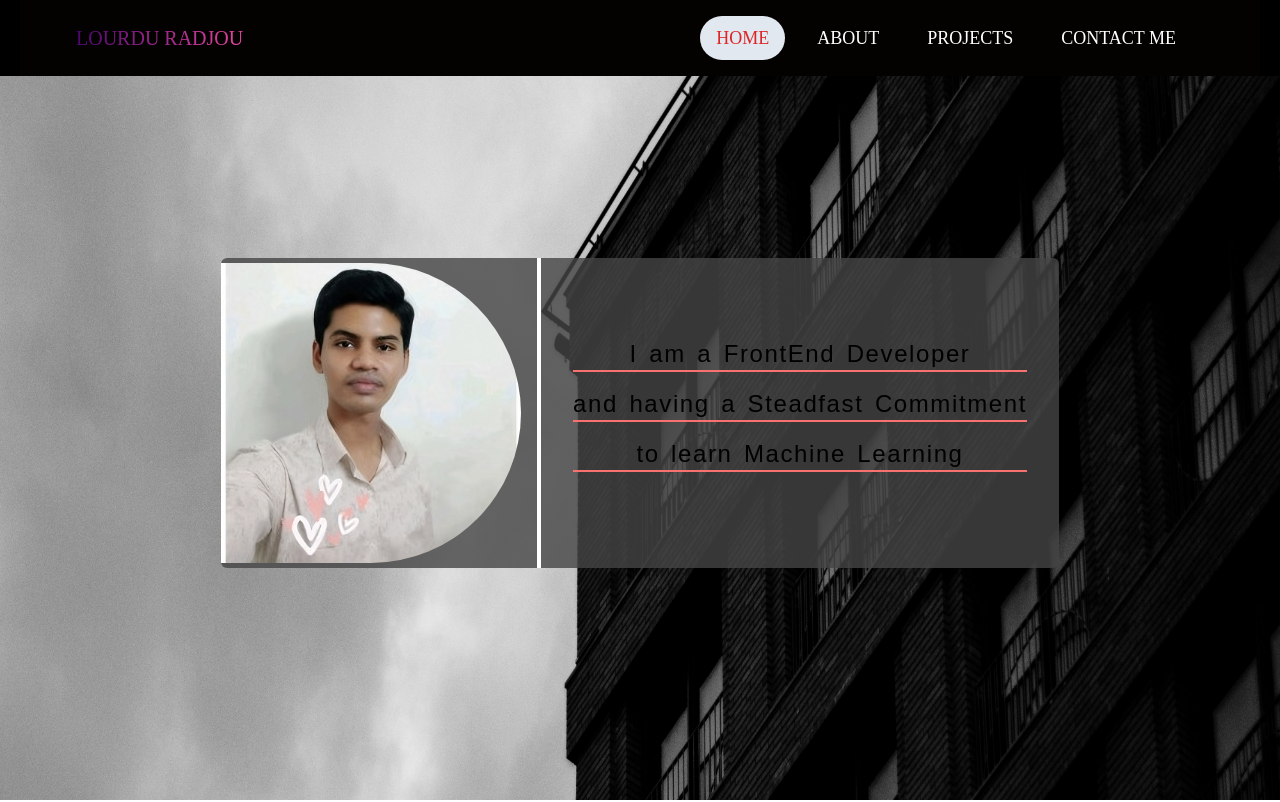
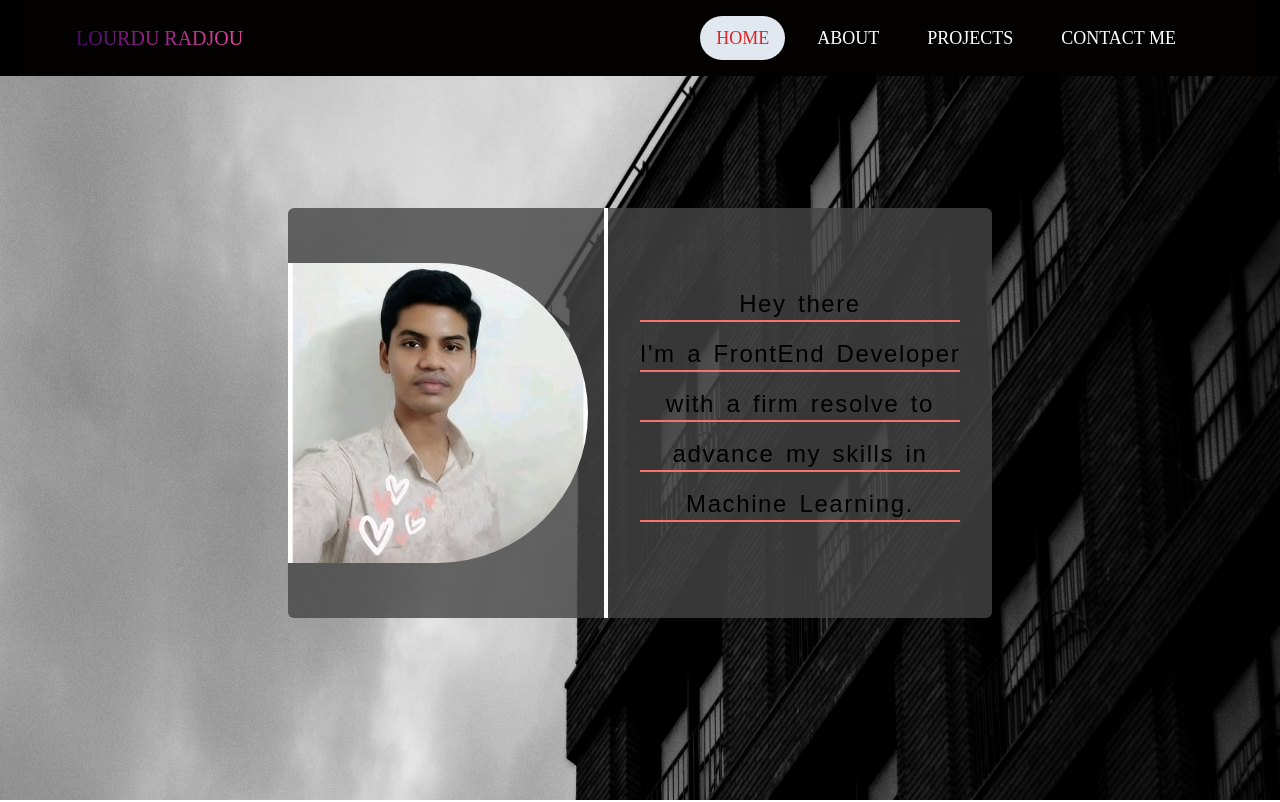
Before and after one commit to lourduradjou/personal-portfolio-reactJS, a React (Create React App) app: page / in a window 1280 px wide. Shown: the top 802 px of the page. Built offline with nearby package versions, Linux system fonts and the light colour scheme.

Commit message:
Info folder where added for easy of use

```diff
--- a/src/data/Info.js
+++ b/src/data/Info.js
@@ -1,6 +1,6 @@
 const data = {
 	about1: 'Hey there , This is,Lourdu Radjou',
-	about2: 'I am a FrontEnd Developer, and having a Steadfast Commitment, to learn Machine Learning',
+	about2: 'Hey there, I\'m a FrontEnd Developer, with a firm resolve to, advance my skills in, Machine Learning.',
 	mainAbout:
 		'I am a dynamic and innovative computer science student deeply passionate about technology, with a particular love for full-stack development and machine learning. My journey in CS has been marked by a relentless pursuit of knowledge and a creative flair for designing intuitive user interfaces and robust backend systems. From crafting elegant React components to architecting seamless user experiences, I thrive on challenges that allow me to merge my analytical mindset with my passion for designing. My ultimate goal is to master artificial intelligence and machine learning, leveraging my proactive and resourceful approach to contribute meaningfully to the future of technology.',
 	Education:
```
